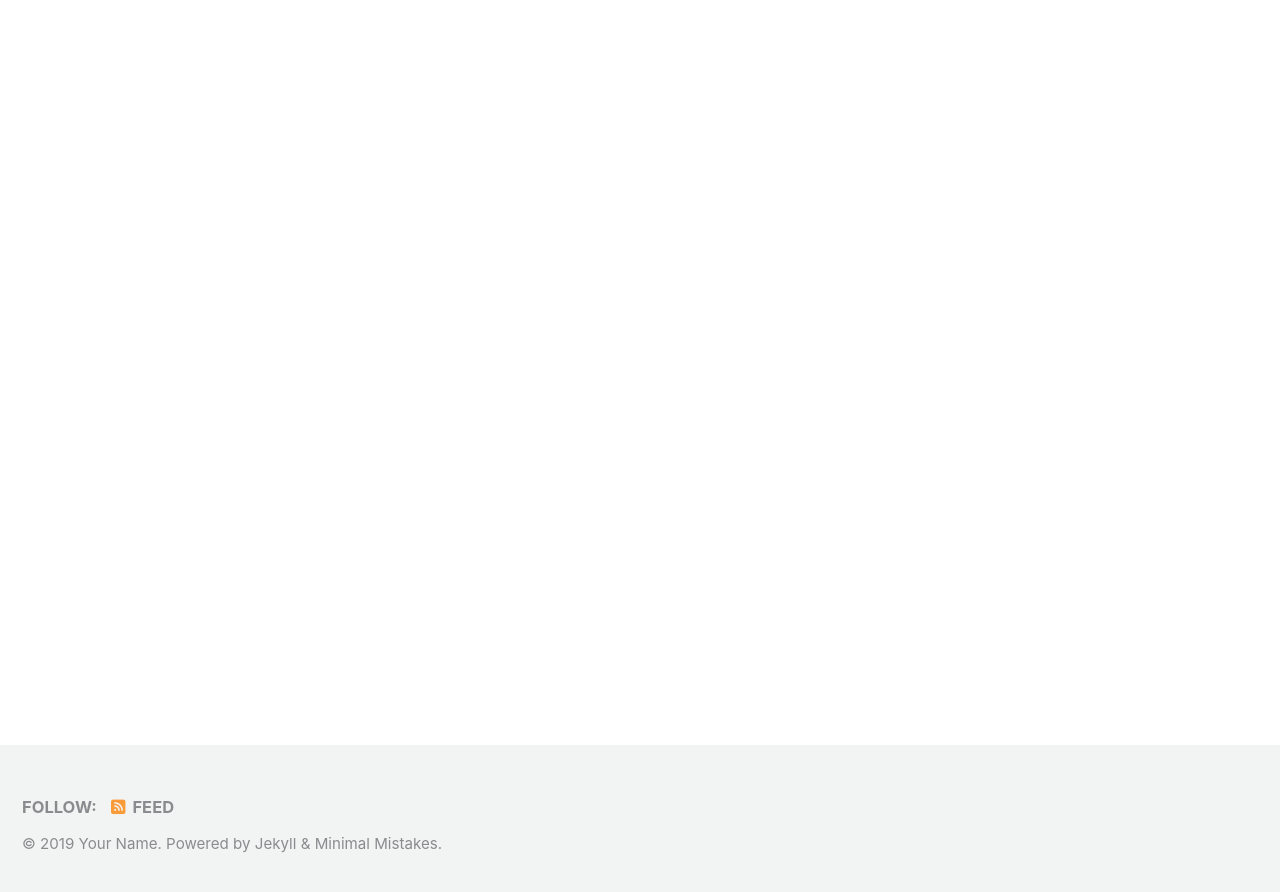
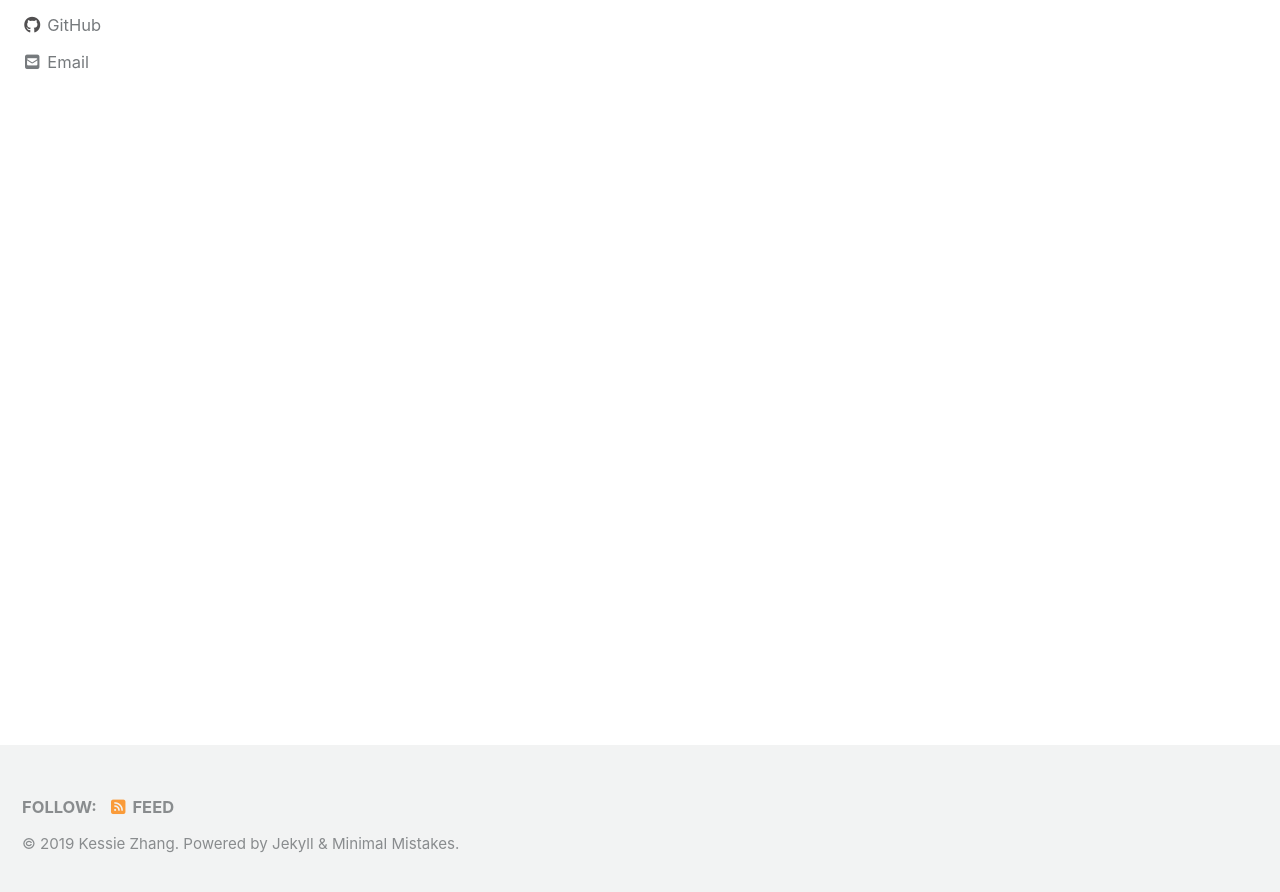
Before and after one commit to kessiezhang/kessiezhang.github.io, a Jekyll site: the page built from index.html, in a window 1280 px wide and 900 px high, scrolled down 222 px. Shown: the top 892 px of the window. Built offline with Jekyll 4.4.1, drawn with Linux system fonts in a browser that asks for light colours; cached includes are drawn as plain includes; nearby versions of some CDN libraries; the list of posts is cut into pages by our own code; some of the changed text lies outside the part shown.

Commit message:
added name

```diff
--- a/_config.yml
+++ b/_config.yml
@@ -16,11 +16,11 @@ minimal_mistakes_skin    : "default" # "air", "aqua", "contrast", "dark", "dirt"
 
 # Site Settings
 locale                   : "en-US"
-title                    : "Site Title"
+title                    : "Kessie Zhang"
 title_separator          : "-"
 subtitle                 : # site tagline that appears below site title in masthead
-name                     : "Your Name"
-description              : "An amazing website."
+name                     : "Kessie Zhang"
+description              : "Data Science Portfolio"
 url                      : # the base hostname & protocol for your site e.g. "https://mmistakes.github.io"
 baseurl                  : # the subpath of your site, e.g. "/blog"
 repository               : # GitHub username/repo-name e.g. "mmistakes/minimal-mistakes"
@@ -107,11 +107,11 @@ analytics:
 
 # Site Author
 author:
-  name             : "Your Name"
+  name             : "Kessie Zhang"
   avatar           : # path of avatar image, e.g. "/assets/images/bio-photo.jpg"
-  bio              : "I am an **amazing** person."
-  location         : "Somewhere"
-  email            :
+  bio              : "Data Science Portfolio."
+  location         : "San Francisco, CA"
+  email            : "kessiezhang0620@gmail.com"
   links:
     - label: "Email"
       icon: "fas fa-fw fa-envelope-square"
@@ -127,7 +127,7 @@ author:
       # url: "https://facebook.com/"
     - label: "GitHub"
       icon: "fab fa-fw fa-github"
-      # url: "https://github.com/"
+      url: "https://github.com/kessiezhang"
     - label: "Instagram"
       icon: "fab fa-fw fa-instagram"
       # url: "https://instagram.com/"
```
